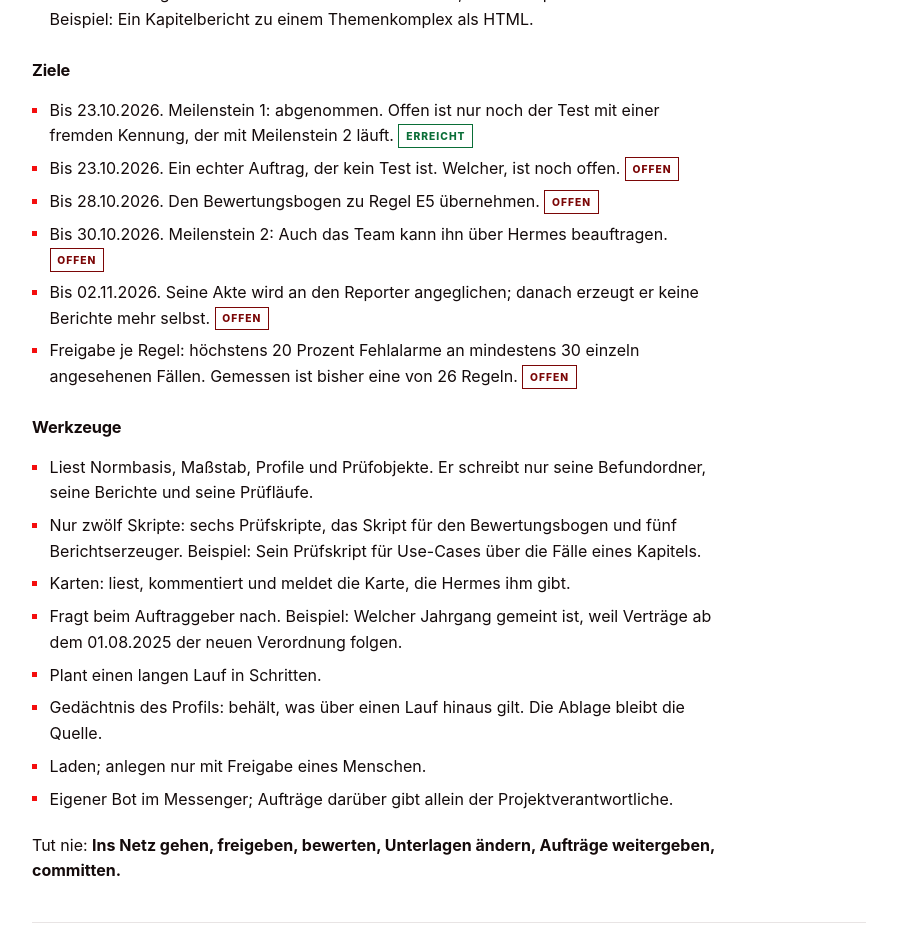
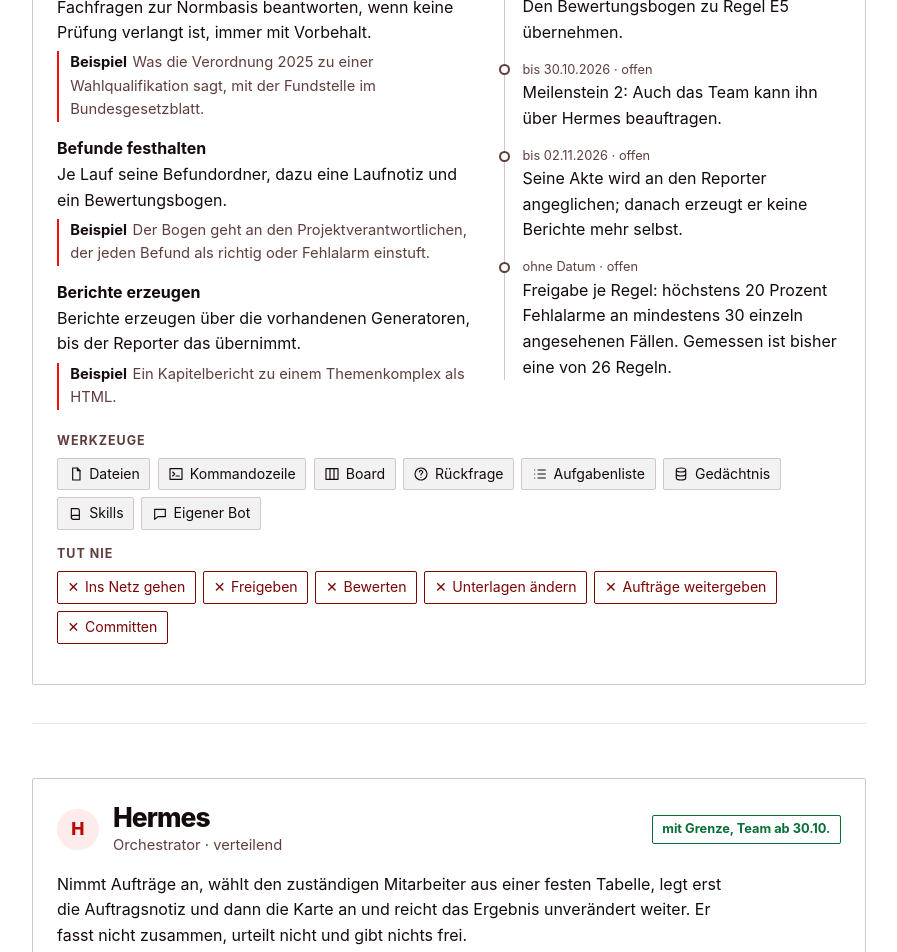
Before and after one commit to Wamocon/kiKollege, a Next.js app: page /mannschaft in a window 1280 px wide. Shown: the part 1360-2312 px from the top of the page, without its empty margins (340-1237 px from the left). Built offline with nearby package versions, Linux system fonts and the light colour scheme.

Commit message:
A-0017 Steckbriefe als Karten mit Zeitleiste, Abzeichen und Matrix

```diff
--- a/app/globals.css
+++ b/app/globals.css
@@ -1527,3 +1527,44 @@
 @media (prefers-reduced-motion: reduce) {
   .lp-schiene { transition: none; }
 }
+
+/* Steckbriefe auf /mannschaft (A-0017) */
+.steckbrief { border: 1px solid var(--wmc-border); border-radius: 2px; padding: 1.4rem 1.5rem; margin-top: 1rem; background: var(--wmc-bg); }
+.sb-kopf { display: flex; align-items: center; gap: 0.9rem; }
+.sb-kopf h2 { margin: 0; }
+.sb-initiale { width: 2.6rem; height: 2.6rem; border-radius: 50%; display: grid; place-items: center; flex: none; background: var(--wmc-surface-soft); color: var(--wmc-primary-text); font-weight: 800; font-size: 1.1rem; }
+.sb-rolle { margin: 0.1rem 0 0; color: var(--wmc-muted); font-size: 0.92rem; }
+.sb-marke { margin-left: auto; font-size: 0.8rem; font-weight: 700; padding: 0.2rem 0.6rem; border: 1px solid var(--wmc-border); border-radius: 2px; color: var(--wmc-muted); white-space: nowrap; }
+.sb-marke.arbeitet { color: var(--wmc-success); border-color: var(--wmc-success); }
+.sb-satz { max-width: var(--lesebreite); margin: 0.9rem 0 1.3rem; }
+.sb-spalten { display: grid; grid-template-columns: minmax(0, 1.25fr) minmax(0, 1fr); gap: 1.6rem; margin-bottom: 0.6rem; }
+.steckbrief h3 { font-size: 0.78rem; text-transform: uppercase; letter-spacing: 0.08em; color: var(--wmc-muted); margin: 0 0 0.6rem; }
+.sb-aufgaben { list-style: none; margin: 0; padding: 0; }
+.sb-aufgaben li { margin-bottom: 0.9rem; }
+.sb-aufgaben b { display: block; }
+.sb-beispiel { margin: 0.35rem 0 0; padding-left: 0.7rem; border-left: 2px solid var(--signal); color: var(--wmc-muted); font-size: 0.92rem; }
+.sb-beispiel span { font-weight: 700; color: var(--wmc-ink); margin-right: 0.35rem; }
+.sb-ziele { list-style: none; margin: 0; padding: 0 0 0 1.1rem; border-left: 1px solid var(--wmc-border); }
+.sb-ziele li { position: relative; margin-bottom: 0.9rem; }
+.sb-ziele li::before { content: ''; position: absolute; left: calc(-1.1rem - 6px); top: 0.3rem; width: 11px; height: 11px; border-radius: 50%; border: 2px solid var(--wmc-muted); background: var(--wmc-bg); }
+.sb-ziele li.erreicht::before { border-color: var(--wmc-success); background: var(--wmc-success); }
+.sb-wann { display: block; font-size: 0.8rem; color: var(--wmc-muted); }
+.sb-abzeichen { list-style: none; margin: 0 0 1.1rem; padding: 0; display: flex; flex-wrap: wrap; gap: 0.45rem; }
+.sb-abzeichen summary, .sb-nie li { display: inline-flex; align-items: center; gap: 0.35rem; font-size: 0.88rem; padding: 0.25rem 0.6rem; border: 1px solid var(--wmc-border); border-radius: 2px; background: var(--flaeche); cursor: pointer; list-style: none; }
+.sb-abzeichen summary::-webkit-details-marker { display: none; }
+.sb-abzeichen details[open] summary { border-color: var(--wmc-ink); }
+.sb-abzeichen details p, .sb-matrix details p { margin: 0.4rem 0 0; max-width: 34rem; font-size: 0.9rem; color: var(--wmc-muted); }
+.sb-nie li { cursor: default; color: var(--wmc-danger); border-color: var(--wmc-danger); background: transparent; }
+.sb-matrix th[scope='row'] { text-align: left; font-weight: 400; }
+.sb-matrix summary { cursor: pointer; display: inline-flex; align-items: center; gap: 0.35rem; }
+.sb-matrix td { text-align: center; }
+.sb-ja { color: var(--wmc-success); font-size: 1.05rem; }
+.sb-nein { color: var(--wmc-muted); }
+.sb-gesperrt { display: grid; grid-template-columns: repeat(auto-fill, minmax(15rem, 1fr)); gap: 0.8rem 1.4rem; margin: 0.6rem 0 0; }
+.sb-gesperrt dt { font-weight: 700; }
+.sb-gesperrt dd { margin: 0.15rem 0 0; color: var(--wmc-muted); font-size: 0.92rem; }
+@media (max-width: 760px) {
+  .sb-spalten { grid-template-columns: minmax(0, 1fr); }
+  .sb-kopf { flex-wrap: wrap; }
+  .sb-marke { margin-left: 0; }
+}
--- a/app/mannschaft/page.tsx
+++ b/app/mannschaft/page.tsx
@@ -5,6 +5,7 @@
 import { Marker } from '@/components/bausteine'
 import { daten, datum } from '@/lib/daten'
 import { istIntern, nurSichtbare, sichtbar } from '@/lib/freigabe'
+import { WerkzeugSymbol } from '@/components/WerkzeugSymbol'
 
 export const metadata: Metadata = {
   title: 'Mannschaft',
@@ -22,17 +23,6 @@
     if (!k) return kopf
     return k.name ? `${k.rolle}, ${k.name}` : k.rolle
   }
-
-  /** Die ids in „wer“ als Namen, in der Reihenfolge der Daten. Für einen Kopf
-   *  ohne Rufnamen steht seine Rolle, und Köpfe, die in dieser Fassung nicht
-   *  sichtbar sind, bleiben ganz weg. */
-  const werNamen = (wer: string[]) =>
-    wer
-      .map((id) => koepfe.find((k) => k.id === id))
-      .filter((k): k is NonNullable<typeof k> => k !== undefined)
-      .filter(sichtbar)
-      .map((k) => k.name ?? k.rolle)
-      .join(', ')
 
   const sichtbareMitarbeiter = nurSichtbare(s.mitarbeiter)
 
@@ -103,69 +93,96 @@
 
           {/* 02 ------------------------------------------------------------ */}
           {sichtbareMitarbeiter.map((m) => {
+            const k = koepfe.find((kk) => kk.id === m.kopf)!
             const intern = m.freigabe === 'intern'
+            const initiale = (k.name ?? k.rolle).charAt(0).toUpperCase()
+            /** „Tut nie“ als Teile: ohne den Punkt am Ende, an „, " getrennt,
+             *  jeder Teil mit großem Anfangsbuchstaben. */
+            const nieTeile = m.tutNie
+              .replace(/\.\s*$/, '')
+              .split(', ')
+              .map((t) => t.charAt(0).toUpperCase() + t.slice(1))
             return (
               <section key={m.kopf} id={m.kopf}>
-                <h2>{titel(m.kopf)}</h2>
-                <div className="prosa">
-                  <p>{m.satz}</p>
+                <article className="steckbrief">
+                  <header className="sb-kopf">
+                    <span className="sb-initiale" aria-hidden="true">
+                      {initiale}
+                    </span>
+                    <div>
+                      <h2>{k.name ?? k.rolle}</h2>
+                      <p className="sb-rolle">
+                        {k.rolle} · {k.kern}
+                      </p>
+                    </div>
+                    <span className={`sb-marke ${k.zustand}`}>{k.marke ?? k.zustand}</span>
+                  </header>
+                  <p className="sb-satz">{m.satz}</p>
                   {intern && istIntern ? <Marker art="intern">nur intern</Marker> : null}
-                </div>
-
-                <h3 style={{ marginTop: '1.8rem' }}>Aufgaben</h3>
-                <ul className="liste">
+                  <div className="sb-spalten">
+                    <div>
+                      <h3>Aufgaben</h3>
+                      <ul className="sb-aufgaben">
                         {m.aufgaben.map((p, i) => (
                           <li key={i}>
+                            <b>{p.titel}</b>
                             {p.was}
                             {p.beispiel ? (
-                        <>
-                          {' '}
-                          Beispiel: {p.beispiel}
-                        </>
+                              <p className="sb-beispiel">
+                                <span>Beispiel</span>
+                                {p.beispiel}
+                              </p>
                             ) : null}
                           </li>
                         ))}
                       </ul>
-
-                <h3 style={{ marginTop: '1.8rem' }}>Ziele</h3>
-                <ul className="liste">
+                    </div>
+                    <div>
+                      <h3>Ziele</h3>
+                      <ol className="sb-ziele">
                         {m.ziele.map((z, i) => (
+                          <li key={i} className={z.erreicht ? 'erreicht' : 'offen'}>
+                            <span className="sb-wann">
+                              {z.bis ? `bis ${datum(z.bis)}` : 'ohne Datum'} ·{' '}
+                              {z.erreicht ? 'erreicht' : 'offen'}
+                            </span>
+                            {z.was}
+                          </li>
+                        ))}
+                      </ol>
+                    </div>
+                  </div>
+                  {m.werkzeuge.length > 0 ? (
+                    <>
+                      <h3>Werkzeuge</h3>
+                      <ul className="sb-abzeichen">
+                        {m.werkzeuge.map((w, i) => (
                           <li key={i}>
-                      {z.bis ? (
-                        <>
-                          Bis {datum(z.bis)}.
-                        </>
-                      ) : null}{' '}
-                      {z.was}{' '}
-                      {z.erreicht ? (
-                        <Marker art="gemessen">erreicht</Marker>
-                      ) : (
-                        <Marker art="offen">offen</Marker>
-                      )}
+                            <details>
+                              <summary>
+                                {w.art ? <WerkzeugSymbol art={w.art} /> : null}
+                                {w.titel}
+                              </summary>
+                              <p>
+                                {w.was}
+                                {w.beispiel ? ` Beispiel: ${w.beispiel}` : ''}
+                              </p>
+                            </details>
                           </li>
                         ))}
                       </ul>
-
-                <h3 style={{ marginTop: '1.8rem' }}>Werkzeuge</h3>
-                <ul className="liste">
-                  {m.werkzeuge.map((p, i) => (
-                    <li key={i}>
-                      {p.was}
-                      {p.beispiel ? (
-                        <>
-                          {' '}
-                          Beispiel: {p.beispiel}
                     </>
                   ) : null}
+                  <h3>Tut nie</h3>
+                  <ul className="sb-abzeichen sb-nie">
+                    {nieTeile.map((teil, i) => (
+                      <li key={i}>
+                        <span aria-hidden="true">✕</span>
+                        {teil}
                       </li>
                     ))}
                   </ul>
-
-                <div className="prosa" style={{ marginTop: '1.3rem' }}>
-                  <p>
-                    Tut nie: <b>{m.tutNie}</b>
-                  </p>
-                </div>
+                </article>
               </section>
             )
           })}
@@ -179,53 +196,69 @@
 
             <h3 style={{ marginTop: '1.8rem' }}>In Betrieb</h3>
             <div className="tabellenrahmen">
-              <table>
+              {(() => {
+                const inBetrieb = nurSichtbare(s.werkzeuge.inBetrieb)
+                /** Spalten: die Köpfe, die in irgendeinem „wer“ vorkommen und
+                 *  sichtbar sind, in der Reihenfolge von mannschaft.koepfe. */
+                const werAlle = new Set(inBetrieb.flatMap((w) => w.wer))
+                const spalten = koepfe.filter(
+                  (k) => werAlle.has(k.id) && sichtbar(k),
+                )
+                return (
+                  <table className="sb-matrix">
                     <thead>
                       <tr>
-                    <th style={{ width: '12rem' }}>Werkzeug</th>
-                    <th>Was es tut</th>
-                    <th>Beispiel</th>
-                    <th style={{ width: '14rem' }}>Wer es hat</th>
+                        <th aria-label="Werkzeug"></th>
+                        {spalten.map((k) => (
+                          <th key={k.id}>{k.name ?? k.rolle}</th>
+                        ))}
                       </tr>
                     </thead>
                     <tbody>
-                  {nurSichtbare(s.werkzeuge.inBetrieb).map((w) => (
+                      {inBetrieb.map((w) => (
                         <tr key={w.name}>
-                      <td>
-                        <b>{w.name}</b>
+                          <th scope="row">
+                            <details>
+                              <summary>
+                                <WerkzeugSymbol art={w.art} /> {w.name}
+                              </summary>
+                              <p>
+                                {w.was} Beispiel: {w.beispiel}
+                              </p>
+                            </details>
+                          </th>
+                          {spalten.map((k) => (
+                            <td key={k.id}>
+                              {w.wer.includes(k.id) ? (
+                                <span className="sb-ja" aria-label="hat es">
+                                  ●
+                                </span>
+                              ) : (
+                                <span className="sb-nein" aria-label="hat es nicht">
+                                  –
+                                </span>
+                              )}
                             </td>
-                      <td>{w.was}</td>
-                      <td>{w.beispiel}</td>
-                      <td>{werNamen(w.wer)}</td>
+                          ))}
                         </tr>
                       ))}
                     </tbody>
                   </table>
+                )
+              })()}
             </div>
 
             <h3 style={{ marginTop: '1.8rem' }}>Gesperrt</h3>
-            <div className="tabellenrahmen">
-              <table>
-                <thead>
-                  <tr>
-                    <th style={{ width: '12rem' }}>Werkzeug</th>
-                    <th>Was es täte</th>
-                    <th>Warum gesperrt</th>
-                  </tr>
-                </thead>
-                <tbody>
+            <dl className="sb-gesperrt">
               {nurSichtbare(s.werkzeuge.gesperrt).map((w) => (
-                    <tr key={w.name}>
-                      <td>
-                        <b>{w.name}</b>
-                      </td>
-                      <td>{w.was}</td>
-                      <td>{w.warum}</td>
-                    </tr>
+                <div key={w.name}>
+                  <dt>{w.name}</dt>
+                  <dd>
+                    {w.was} Warum gesperrt: {w.warum}
+                  </dd>
+                </div>
               ))}
-                </tbody>
-              </table>
-            </div>
+            </dl>
 
             <div className="prosa" style={{ marginTop: '1.3rem' }}>
               <p>{s.werkzeuge.kanaele}</p>
```
Lines whose indentation alone changed are shown as unchanged.
